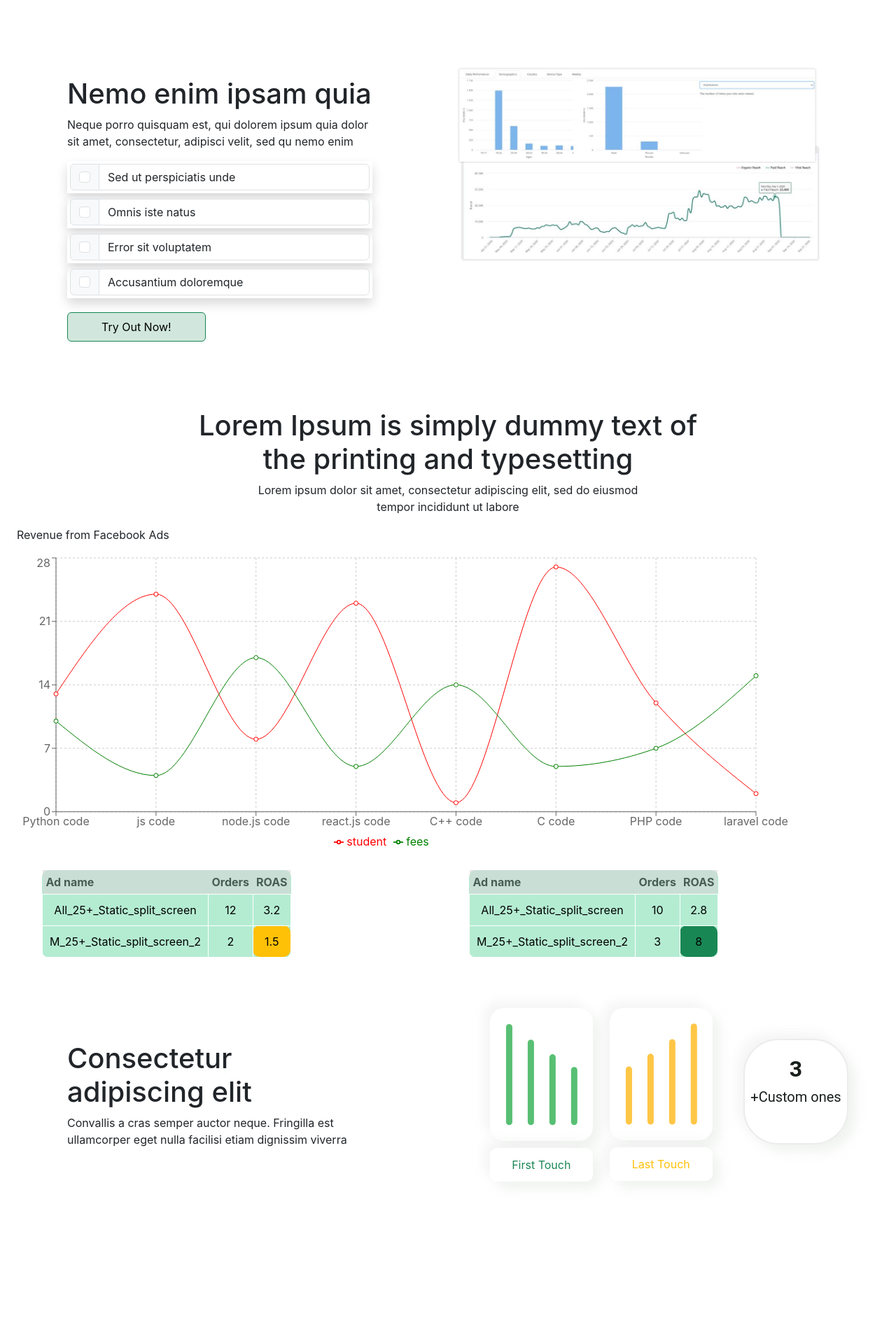
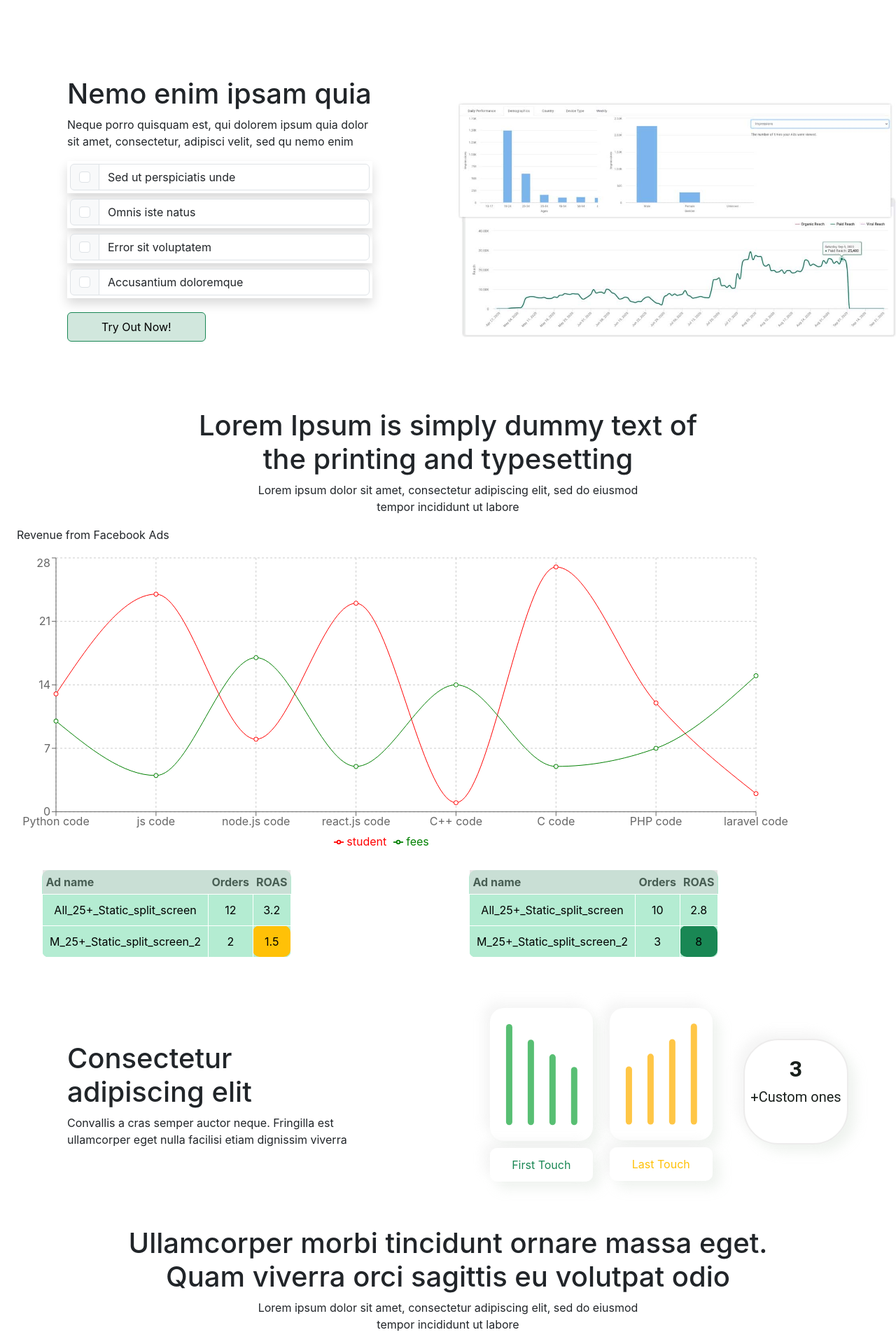
Before and after one commit to FakrulSwe/ipsum, a React (Create React App) app: page / in a window 1280 px wide. Shown: the part 2472-4392 px from the top of the page at 70% size. Before the commit the page ends 4224 px from the top, so only its background shows below. Built offline with nearby package versions, Linux system fonts and the light colour scheme.

Commit message:
Added Touch file

```diff
--- a/src/components/Touch/Touch.jsx
+++ b/src/components/Touch/Touch.jsx
@@ -43,6 +43,11 @@ const Touch = () => {
                 </div>
             </div>
         </div>
+
+        <div className='dummy'>
+            <h1>Ullamcorper morbi tincidunt ornare massa eget. <br/> Quam viverra orci sagittis eu volutpat odio</h1>
+            <p>Lorem ipsum dolor sit amet, consectetur adipiscing elit, sed do eiusmod <br/> tempor incididunt ut labore </p>
+        </div>
         </div>
     );
 };
--- a/src/components/TrakingSheet/TrakingSheet.jsx
+++ b/src/components/TrakingSheet/TrakingSheet.jsx
@@ -8,8 +8,7 @@ const TrakingSheet = () => {
             <div className="carousel-inner">
               <div className="carousel-item active">
                 <div className="row">
-                    <div className="col-12 col-md-6 d-flex justify-content-center
-                     align-items-center">
+                    <div className="col-12 col-md-6 d-flex justify-content-center align-items-center">
                         <div className='p-5 m-5'>
                             <h1 className="fs-1 text">Nemo enim ipsam quia </h1>
                         <p>Neque porro quisquam est, qui dolorem ipsum quia dolor sit amet, consectetur, adipisci velit, sed qu nemo enim</p>
@@ -43,7 +42,7 @@ const TrakingSheet = () => {
                             </div>
                         </div>
                     </div>
-                    <div className="col-md-5 mt-4 pt-4 justify-content-center">
+                    <div className="col-12 col-md-6 d-flex justify-content-center align-items-center">
                         <img src={trackSheet} className="d-block w-100 pt-4" alt=""/>
                     </div>
                 </div>
```
